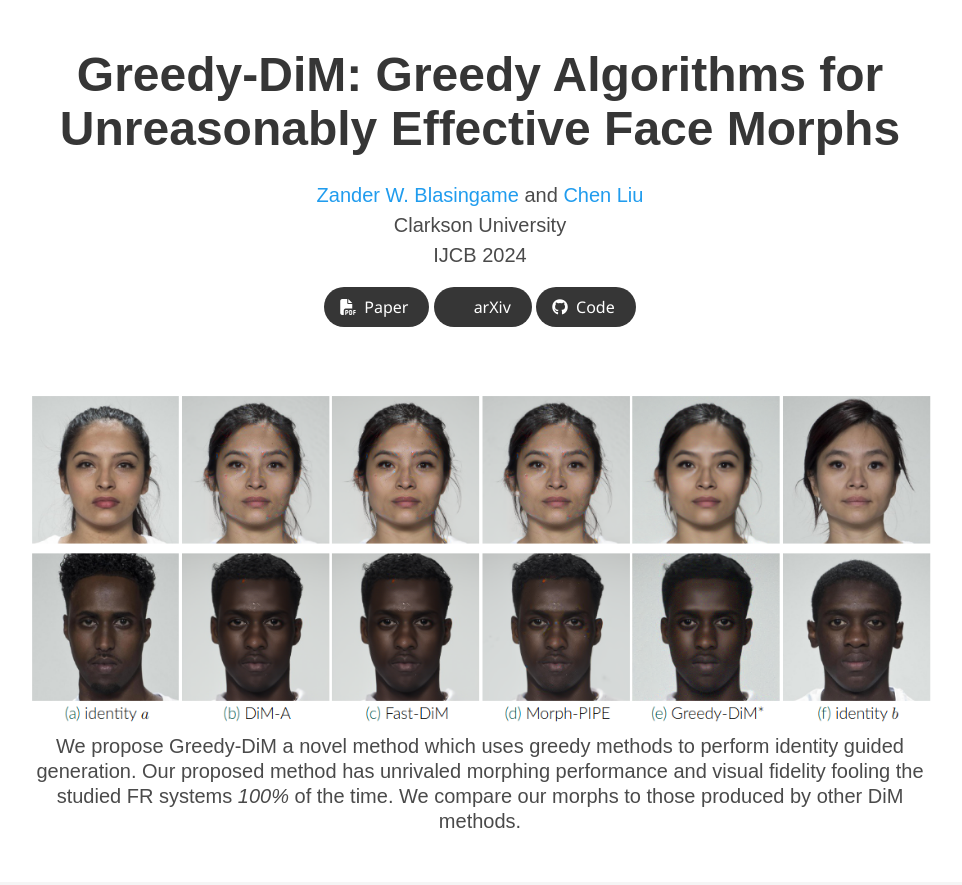
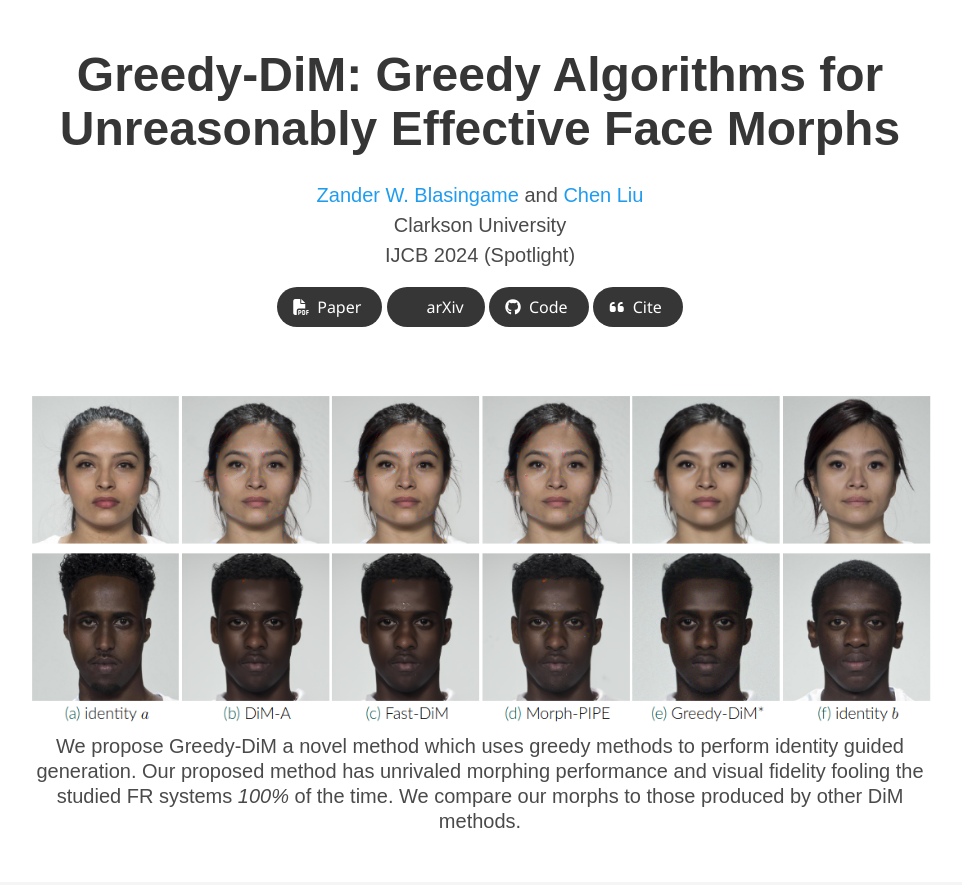
Before and after one commit to zblasingame/Greedy-DiM, a plain HTML site: page docs/index.html in a window 1280 px wide. Shown: the top 885 px of the page, without its empty margins (160-1122 px from the left). Drawn offline with nearby package versions, Linux system fonts and the light colour scheme; some icons are missing; a web font is replaced by a local one.

Commit message:
Updated project page.

```diff
--- a/docs/index.html
+++ b/docs/index.html
@@ -62,7 +62,7 @@
                   </div>
 
                   <div class="is-size-5 publication-authors">
-                    <span class="author-block">Clarkson University<br>IJCB 2024</span>
+                    <span class="author-block">Clarkson University<br>IJCB 2024 (Spotlight)</span>
                   </div>
 
                   <div class="column has-text-centered">
@@ -98,6 +98,16 @@
                     <i class="fab fa-github"></i>
                   </span>
                   <span>Code</span>
+                </a>
+              </span>
+
+                <span class="link-block">
+                  <a href="#BibTeX" target="_blank"
+                  class="external-link button is-normal is-rounded is-dark">
+                  <span class="icon">
+                    <i class="fa fa-quote-left"></i>
+                  </span>
+                  <span>Cite</span>
                 </a>
               </span>
 
```
